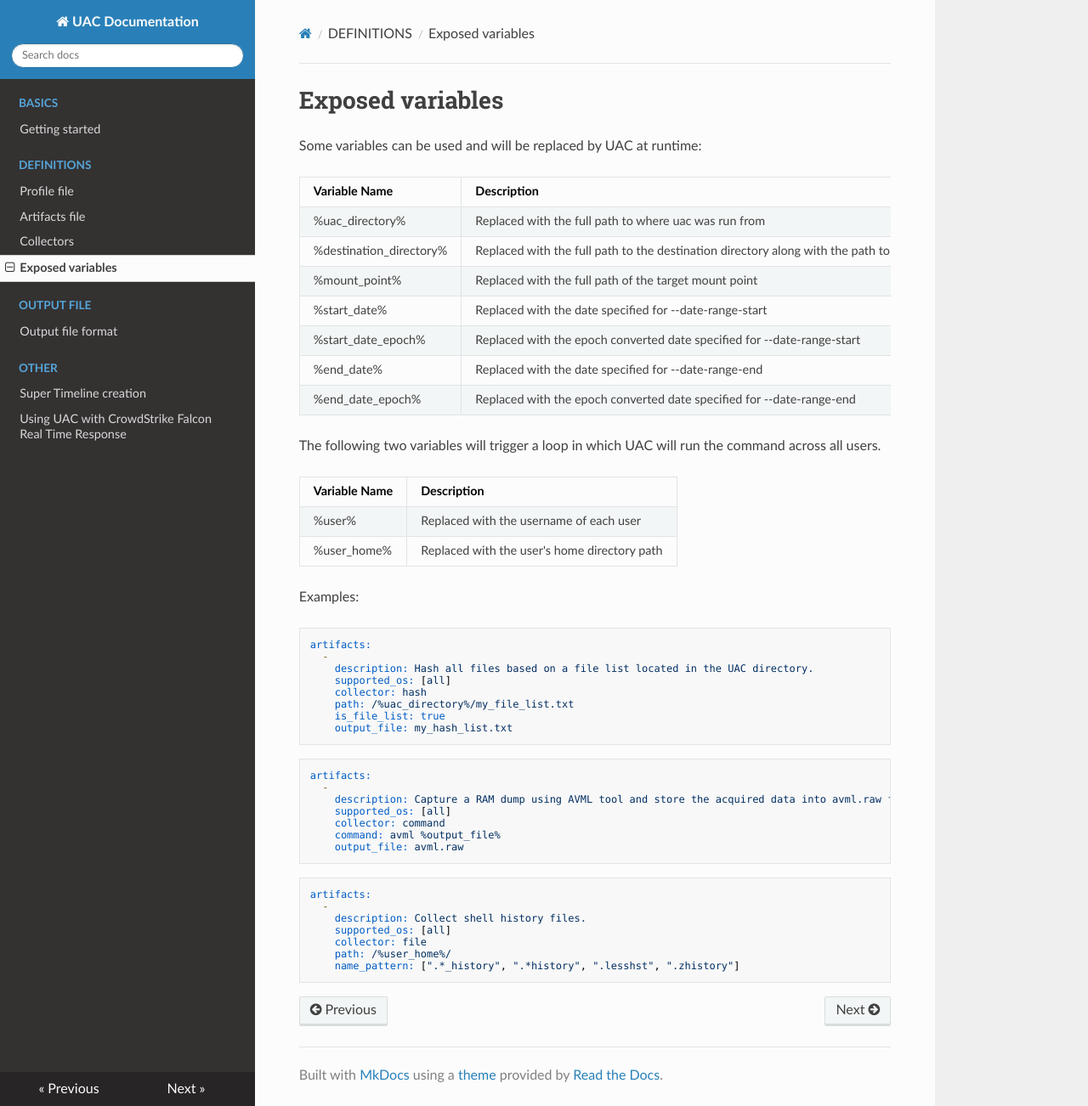
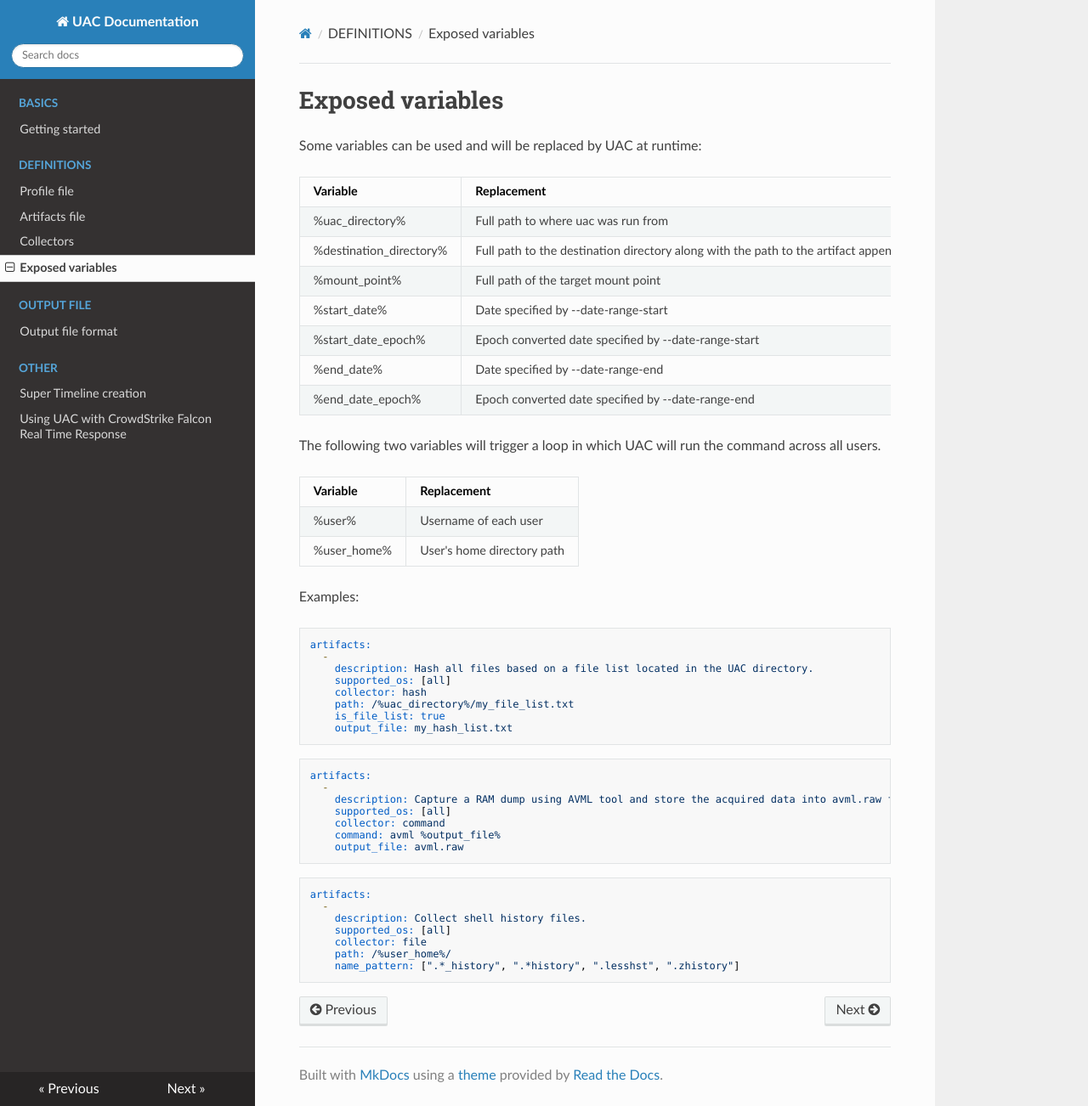
Before and after one commit to tclahr/uac-docs, an MkDocs documentation site: the page built from docs/exposed_vars.md, in a window 1280 px wide and 1302 px high. Shown: the whole window at 85% size. Built offline with MkDocs 1.6.1, drawn with Linux system fonts in a browser that asks for light colours; nearby versions of some CDN libraries.

```diff
--- a/docs/exposed_vars.md
+++ b/docs/exposed_vars.md
@@ -2,22 +2,22 @@
 
 Some variables can be used and will be replaced by UAC at runtime:
 
-|Variable Name|Description|
+|Variable|Replacement|
 |---|---|
-|%uac_directory%|Replaced with the full path to where uac was run from|
-|%destination_directory%|Replaced with the full path to the destination directory along with the path to the artifact appended to it|
-|%mount_point%|Replaced with the full path of the target mount point|
-|%start_date%|Replaced with the date specified for --date-range-start|
-|%start_date_epoch%|Replaced with the epoch converted date specified for --date-range-start|
-|%end_date%|Replaced with the date specified for --date-range-end|
-|%end_date_epoch%|Replaced with the epoch converted date specified for --date-range-end|
+|%uac_directory%|Full path to where uac was run from|
+|%destination_directory%|Full path to the destination directory along with the path to the artifact appended to it|
+|%mount_point%|Full path of the target mount point|
+|%start_date%|Date specified by --date-range-start|
+|%start_date_epoch%|Epoch converted date specified by --date-range-start|
+|%end_date%|Date specified by --date-range-end|
+|%end_date_epoch%|Epoch converted date specified by --date-range-end|
 
 The following two variables will trigger a loop in which UAC will run the command across all users.
 
-|Variable Name|Description|
+|Variable|Replacement|
 |---|---|
-|%user%|Replaced with the username of each user|
-|%user_home%|Replaced with the user's home directory path|
+|%user%|Username of each user|
+|%user_home%|User's home directory path|
 
 Examples:
 
```
Also changed, not shown: docs/index.md (+25 -10 lines), docs/output_file.md (+3 -1 lines).
